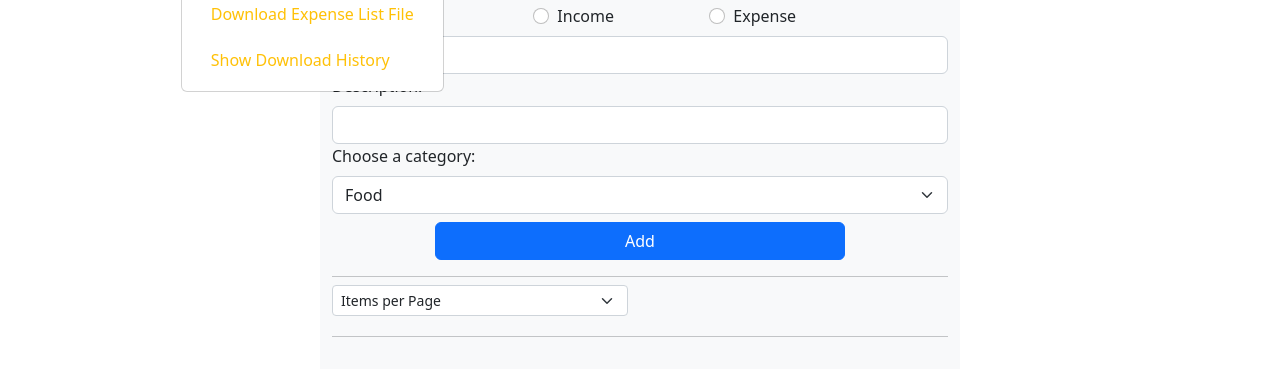
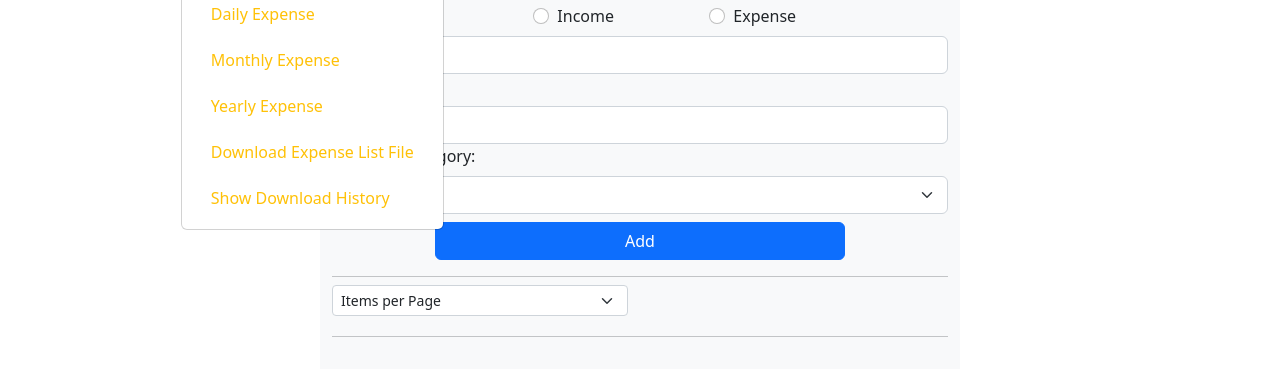
Before and after one commit to Prem-Pandey/ExpenseTracker-App-with-NodeJs, a website: page views/expense.html in a window 1280 px wide. Both pictures are taken after a click on the button "Premium". Shown: the part 130-506 px from the top of the page. Drawn offline with nearby package versions, Linux system fonts and the light colour scheme; no server answers; a script that the page names is missing.

Commit message:
added frontend of daily, monthly and yearly expense

```diff
--- a/views/expense.html
+++ b/views/expense.html
@@ -49,6 +49,27 @@
                   <div class="dropdown-item">
                     <button class="btn btn-link text-warning text-decoration-none" id="hideLeaderboard">
                       Hide Leaderboard
+                    </button>
+                  </div>
+                </li>
+                <li>
+                  <div class="dropdown-item">
+                    <button class="btn btn-link text-warning text-decoration-none" id="downloadExpensesFile">
+                      Daily Expense
+                    </button>
+                  </div>
+                </li>
+                <li>
+                  <div class="dropdown-item">
+                    <button class="btn btn-link text-warning text-decoration-none" id="downloadExpensesFile">
+                      Monthly Expense
+                    </button>
+                  </div>
+                </li>
+                <li>
+                  <div class="dropdown-item">
+                    <button class="btn btn-link text-warning text-decoration-none" id="downloadExpensesFile">
+                      Yearly Expense
                     </button>
                   </div>
                 </li>
```
